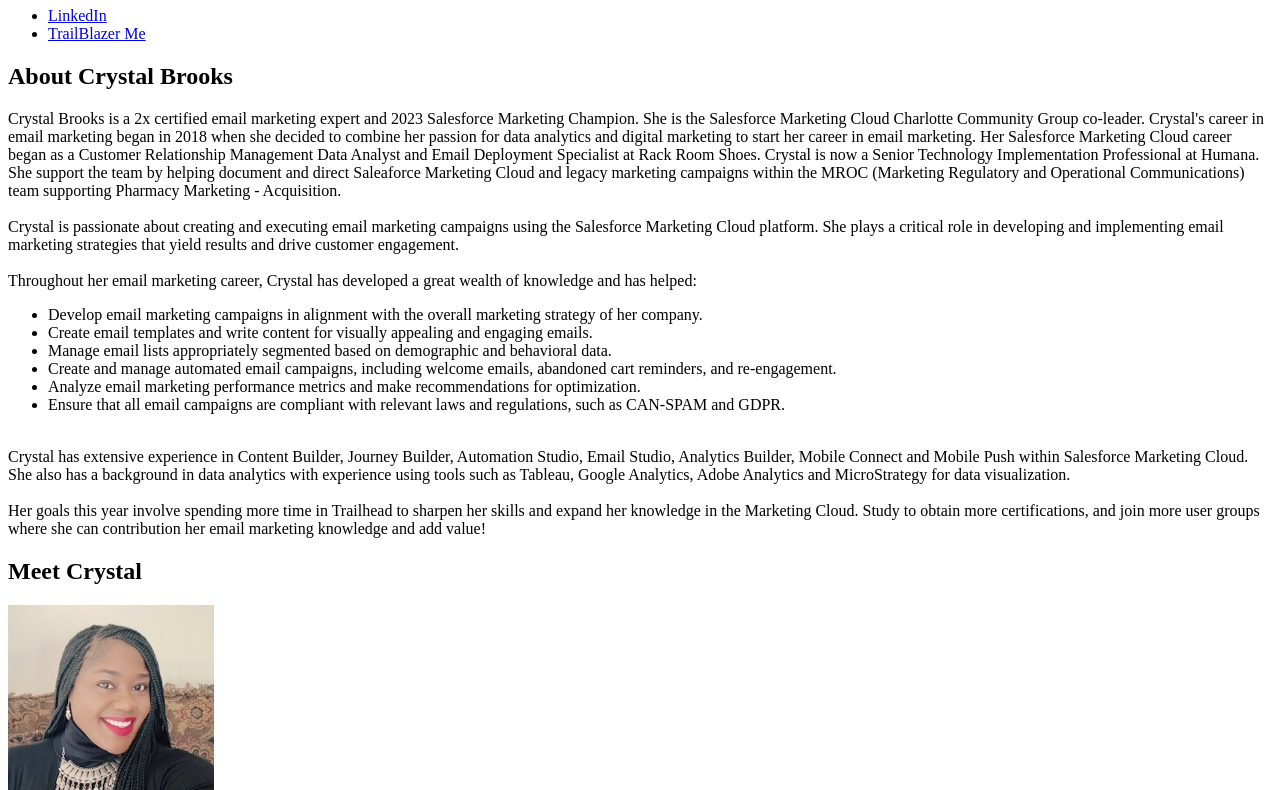
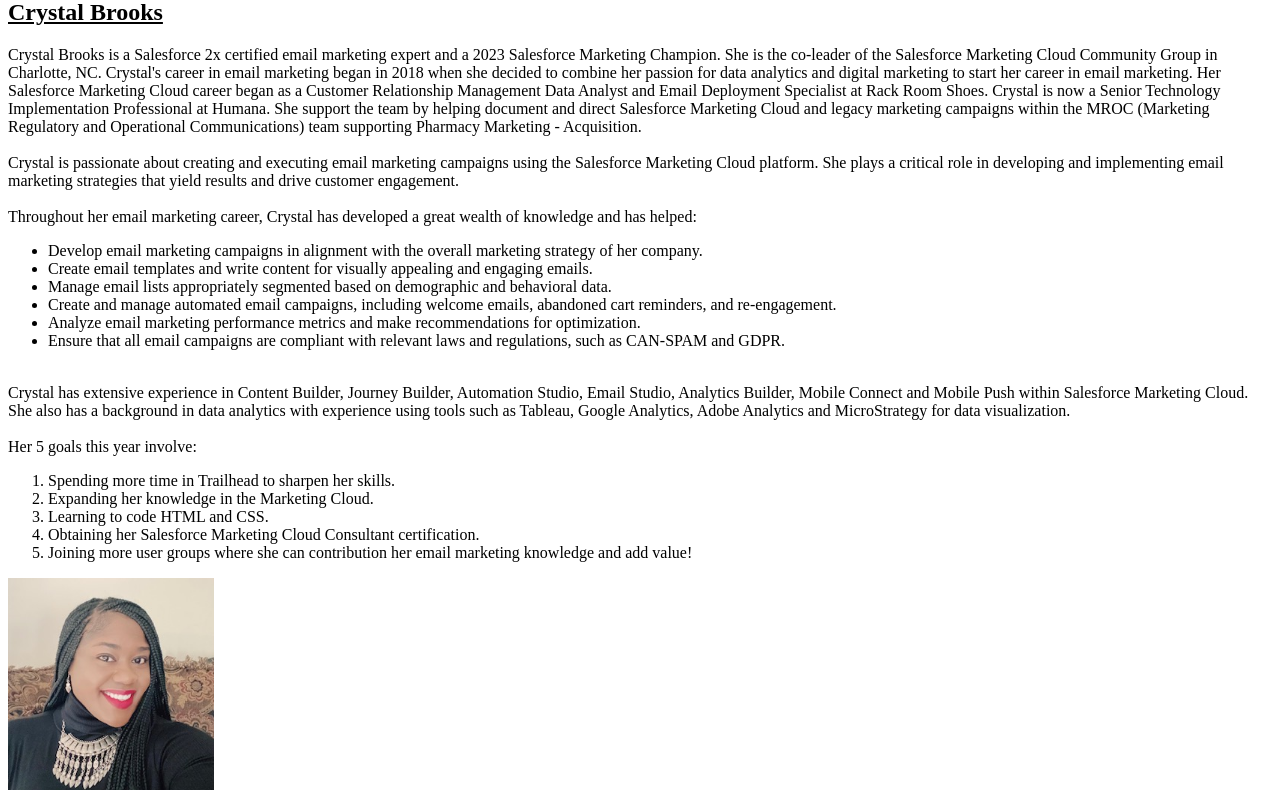
Before and after one commit to Cbrook22/2024_HTML, a plain HTML site: page index.html in a window 1280 px wide. Shown: the part 73-863 px from the top of the page. Drawn offline with Linux system fonts and the light colour scheme.

Commit message:
updated index html
updated index html

```diff
--- a/index.html
+++ b/index.html
@@ -6,14 +6,14 @@
 </head>
 
 <body>
-	 <h1>Crystal Brooks</h1>
+
   <ul>
-	  <li><a href="https://www.linkedin.com/in/crystal-l-brooks/" target="_blank">LinkedIn</a></li>
-      <li><a href="https://www.salesforce.com/trailblazer/crystalbrooks" target="_blank">TrailBlazer Me</a></li>
+	  <li><a href="https://www.linkedin.com/in/crystal-l-brooks/" target="_blank">Let's connect on LinkedIn</a></li>
+      <li><a href="https://www.salesforce.com/trailblazer/crystalbrooks" target="_blank">Follow me on TrailBlazer Me</a></li>
   </ul>
 
-    <h2>About Crystal Brooks</h2>
-    <p>Crystal Brooks is a 2x certified email marketing expert and 2023 Salesforce Marketing Champion. She is the Salesforce Marketing Cloud Charlotte Community Group co-leader. Crystal's career in email marketing began in 2018 when she decided to combine her passion for data analytics and digital marketing to start her career in email marketing. Her Salesforce Marketing Cloud career began as a Customer Relationship Management Data Analyst and Email Deployment Specialist at Rack Room Shoes. Crystal is now a Senior Technology Implementation Professional at Humana. She support the team by helping document and direct Saleaforce Marketing Cloud and legacy marketing campaigns within the MROC (Marketing Regulatory and Operational Communications) team supporting Pharmacy Marketing - Acquisition. <br><br> Crystal is passionate about creating and executing email marketing campaigns using the Salesforce Marketing Cloud platform. She plays a critical role in developing and implementing email marketing strategies that yield results and drive customer engagement. <br><br> Throughout her email marketing career, Crystal has developed a great wealth of knowledge and has helped:
+	<h2><u>Crystal Brooks</u></h2>
+    <p>Crystal Brooks is a Salesforce 2x certified email marketing expert and a 2023 Salesforce Marketing Champion. She is the co-leader of the Salesforce Marketing Cloud Community Group in Charlotte, NC. Crystal's career in email marketing began in 2018 when she decided to combine her passion for data analytics and digital marketing to start her career in email marketing. Her Salesforce Marketing Cloud career began as a Customer Relationship Management Data Analyst and Email Deployment Specialist at Rack Room Shoes. Crystal is now a Senior Technology Implementation Professional at Humana. She support the team by helping document and direct Salesforce Marketing Cloud and legacy marketing campaigns within the MROC (Marketing Regulatory and Operational Communications) team supporting Pharmacy Marketing - Acquisition. <br><br> Crystal is passionate about creating and executing email marketing campaigns using the Salesforce Marketing Cloud platform. She plays a critical role in developing and implementing email marketing strategies that yield results and drive customer engagement. <br><br> Throughout her email marketing career, Crystal has developed a great wealth of knowledge and has helped:
 
 	<ul>
       <li>Develop email marketing campaigns in alignment with the overall marketing strategy of her company.</li>
@@ -24,12 +24,20 @@
 	  <li>Ensure that all email campaigns are compliant with relevant laws and regulations, such as CAN-SPAM and GDPR.</li>
     </ul>
 
-    <br>Crystal has extensive experience in Content Builder, Journey Builder, Automation Studio, Email Studio, Analytics Builder, Mobile Connect and Mobile Push within Salesforce Marketing Cloud. She also has a background in data analytics with experience using tools such as Tableau, Google Analytics, Adobe Analytics and MicroStrategy for data visualization. <br><br> Her goals this year involve spending more time in Trailhead to sharpen her skills and expand her knowledge in the Marketing Cloud. Study to obtain more certifications, and join more user groups where she can contribution her email marketing knowledge and add value!
+    <br>Crystal has extensive experience in Content Builder, Journey Builder, Automation Studio, Email Studio, Analytics Builder, Mobile Connect and Mobile Push within Salesforce Marketing Cloud. She also has a background in data analytics with experience using tools such as Tableau, Google Analytics, Adobe Analytics and MicroStrategy for data visualization. <br><br> Her 5 goals this year involve:
+
+	<ol>
+      <li>Spending more time in Trailhead to sharpen her skills.</li>
+      <li>Expanding her knowledge in the Marketing Cloud.</li>
+      <li>Learning to code HTML and CSS.</li>
+	  <li>Obtaining her Salesforce Marketing Cloud Consultant certification.</li>
+	  <li>Joining more user groups where she can contribution her email marketing knowledge and add value!</li>
+    </ol>
 	</p>
-    <h2>Meet Crystal</h2>
+
     <a href="https://www.linkedin.com/in/crystal-l-brooks/" target="_blank"><img src="Headshot_Small copy.jpg" alt="Crystal Brooks" width="206" height="240"/></a>
 	<br>
-	<h2>Certifications</h2>
+	<h4>Certifications</h4>
     <a href="https://trailhead.salesforce.com/en/credentials/verification/" target="_blank"><img src="2021-03_Badge_SF-Certified_Marketing-Cloud-Administrator_High-Res.png" alt="Crystal Brooks" width="206" height="240"/></a>
 	<br>
 	<a href="https://trailhead.salesforce.com/en/credentials/verification/" target="_blank"><img src="2021-03_Badge_SF-Certified_Marketing-Cloud-Email-Specialist_High-Res.png" alt="Crystal Brooks" width="206" height="240"/></a>
```
